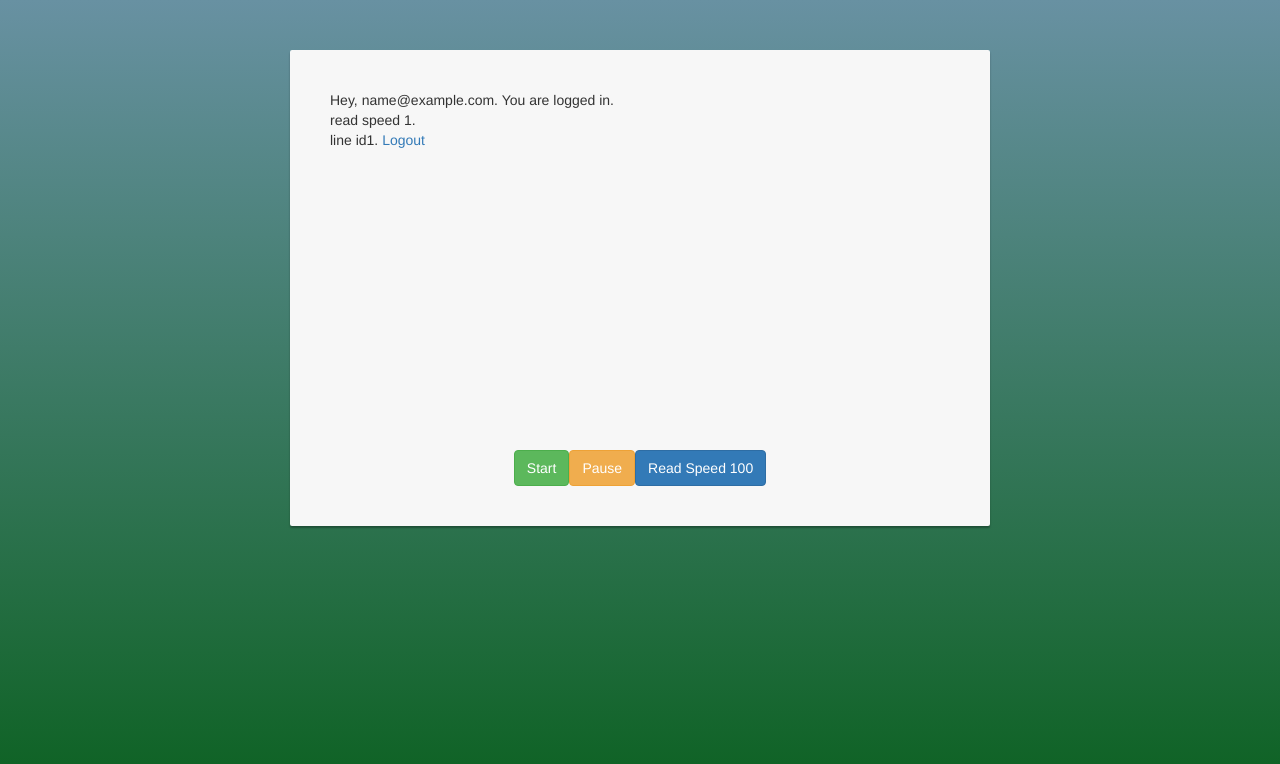
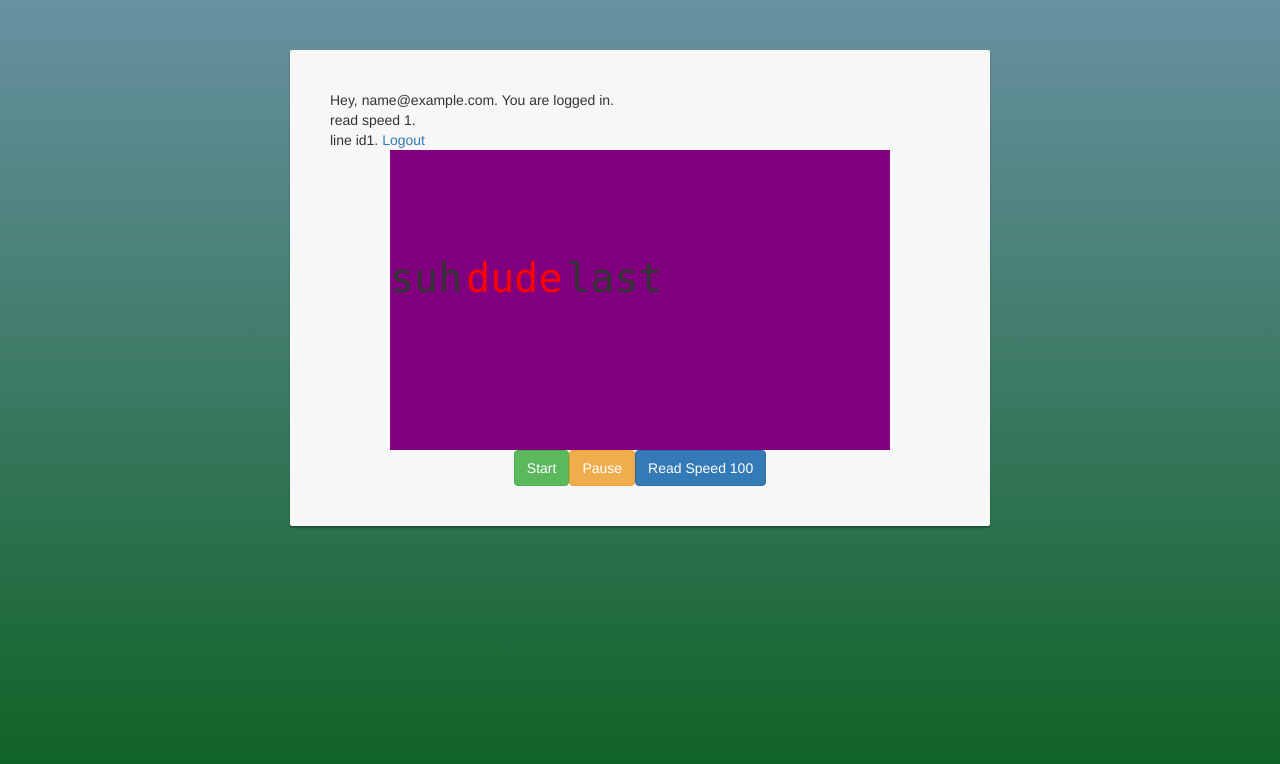
Before and after one commit to ericbehughes/speedreader, a PHP site: page / in a window 1280 px wide. Shown: the top 764 px of the page. Run offline with PHP 8.4, Linux system fonts and the light colour scheme; the visitor is signed in with stand-in values (Sample User, id 1); data that the repository does not hold is empty; some libraries are stand-ins or nearby versions.

Commit message:
fixed text align and highlight red

```diff
--- a/views/speedreader.js
+++ b/views/speedreader.js
@@ -15,7 +15,7 @@ var speedReader = (function () {
         var i = 0;
             intervalBetweenWordDisplay = setInterval(function () {
                 if (i < currentLineAsArray.length ) {
-                    currentWord.textContent = currentLineAsArray[i];
+                    currentWord = currentLineAsArray[i];
                     formatCurrentWordBeforeDisplay();
                     console.log(i);
                     i++;
@@ -111,11 +111,16 @@ var speedReader = (function () {
 
     var onChangeReadSpeedClick = function (e) {
         readSpeed = $(e.target).text();
+        clearInterval(intervalBetweenWordDisplay);
+        console.log('read speed' + readSpeed);
         document.cookie = 'user_read_speed=' + $(e.target).text();
-        clearInterval(intervalBetweenWordDisplay);
+        //clearInterval(intervalBetweenWordDisplay);
         $("#readSpeedBtn").text("Read Speed " + readSpeed);
         updateSpeedToDB();
         updateBookIDAndReadSpeed();
+        getLineFromDB();
+        getCurrentWord();
+
         console.log(document.cookie);
     };
 
@@ -147,25 +152,41 @@ var speedReader = (function () {
 
 
     var formatCurrentWordBeforeDisplay = function () {
-        var length = currentWord.textContent.length;
+        console.log(currentWord);
+        var length = currentWord.length;
+
         if (length == 1){
-            $(currentWord).css('color', 'red');
+            leftPart.textContent = '\u00A0'+'\u00A0'+'\u00A0'+'\u00A0'
+            middlePart.textContent = currentWord;
+            rightPart.textContent = "";
         }
         else if (length >=2 && length <= 5 ){
+            //var a = $(currentWord).text()[2];
 
-            $(currentWord[1]).css('color', 'red');
+            // creates the new html having wrapped the accesskey character with a span
+            leftPart.textContent = '\u00A0'+'\u00A0'+'\u00A0'+currentWord.substring(0, 1);
+            middlePart.textContent = currentWord[1];
+            rightPart.textContent = currentWord.substring(2);
+
+            //$(currentWord).text().css('color', 'red');
         }
         else if (length >= 6 && length <=9){
-            $(currentWord[2]).css('color', 'red');
+
+            //em b assy
+            //traveler
+            //  tr
+            leftPart.textContent = '\u00A0'+'\u00A0'+currentWord.substring(0, 2);
+            middlePart.textContent = currentWord[2];
+            rightPart.textContent = currentWord.substring(3);
         }
         else if (length >= 10 && length <= 13){
-            $(currentWord[3]).css('color', 'red');
+
         }
         else if (length > 13){
-            $(currentWord[4]).css('color', 'red');
+
         }
         else{
-            $(currentWord).css('color', 'black');
+
         }
 
     };
@@ -194,6 +215,9 @@ var speedReader = (function () {
     var currentLine;
     var readSpeed;
     var currentWord;
+    var leftPart;
+    var middlePart;
+    var rightPart;
     var startBtn;
     var pauseBtn;
     var logoutBtn;
@@ -209,7 +233,9 @@ var speedReader = (function () {
         readSpeed = 100;
         startBtn = document.getElementById('startBtn');
         pauseBtn = document.getElementById('pauseBtn');
-        currentWord = document.getElementById('currentWord');
+        leftPart= document.getElementById('leftPart');
+        middlePart = document.getElementById('middlePart');
+        rightPart = document.getElementById('rightPart');
         readSpeedDropDown = document.getElementById('readSpeedDropDown');
         logoutBtn = document.getElementById('logoutBtn');
 
@@ -227,7 +253,7 @@ var speedReader = (function () {
         $("#readSpeedBtn").text("Read Speed " + readSpeed);
         getLineFromDB();
         getCurrentWord();
-        $(currentWord).text()
+        //$(currentWord).text()
 
 
 
--- a/views/speedreader_new.php
+++ b/views/speedreader_new.php
@@ -39,9 +39,12 @@ if (isset($_SESSION['user_read_speed']) && isset($_SESSION['user_book_line_id'])
         <a id="logoutBtn" href="index.php?logout">Logout</a>
         <br>
 
-        <div style="width: 500px; height: 300px; margin: auto;display: flex; align-items: center; justify-content: center;">
+        <div style="width: 500px;height: 300px;margin: auto; padding-top: 100px;background: purple">
+<!--        <div style="width: 500px; height: 300px; margin: auto;display: flex; align-items: center; justify-content: center;">-->
 
-            <span id="currentWord" style="font-size: 40px;"></span>
+            <span id="leftPart" style="font-size: 40px;font-family: monospace">suh</span>
+            <span id="middlePart"  style="font-size: 40px;font-family: monospace; color: red">dude</span>
+            <span id="rightPart" style="font-size: 40px;font-family: monospace;">last</span>
         </div>
         <div style="margin: auto;display: flex; align-items: center; justify-content: center;">
             <button id="startBtn" class="btn btn-success">Start</button>
```
